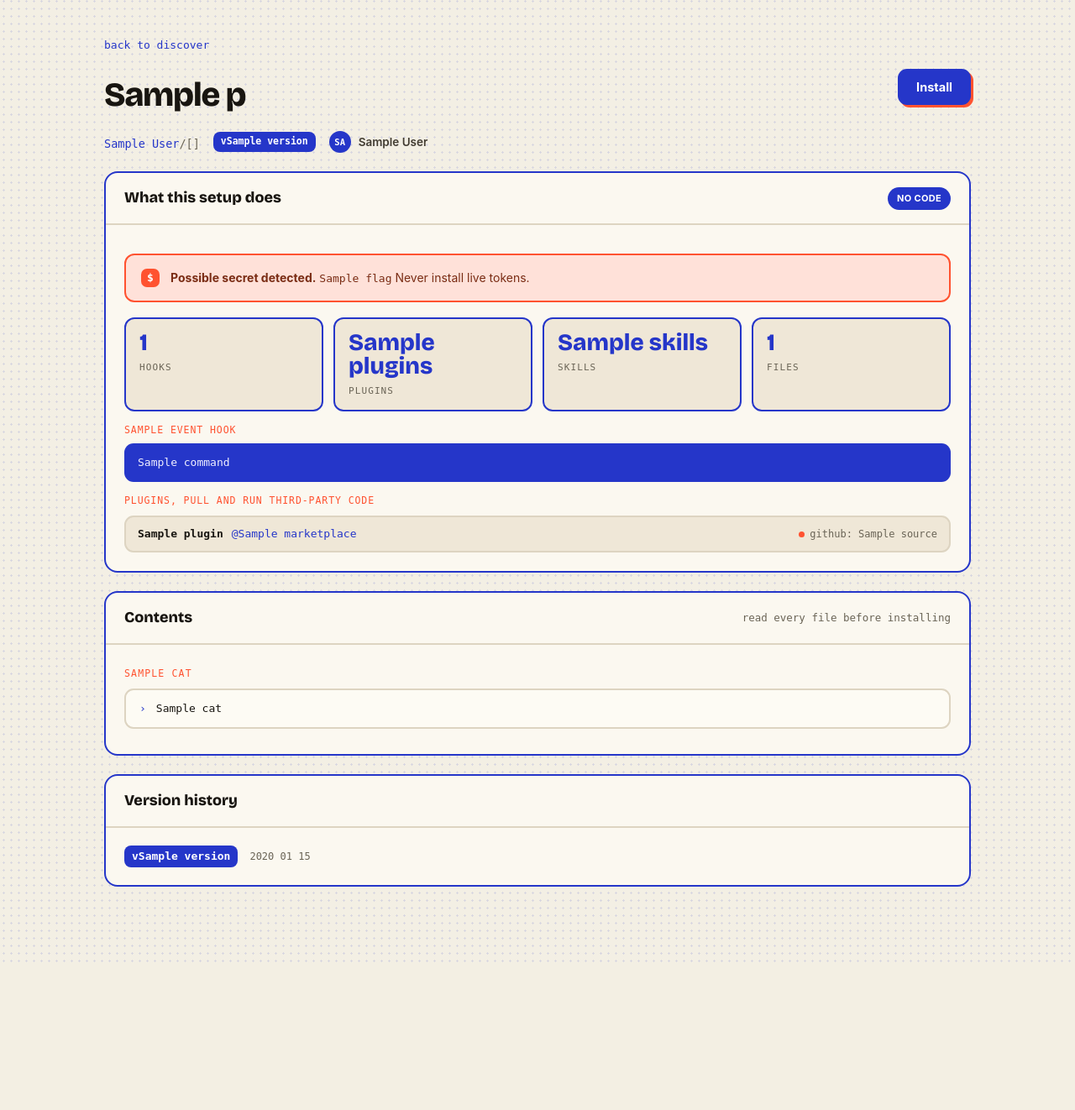
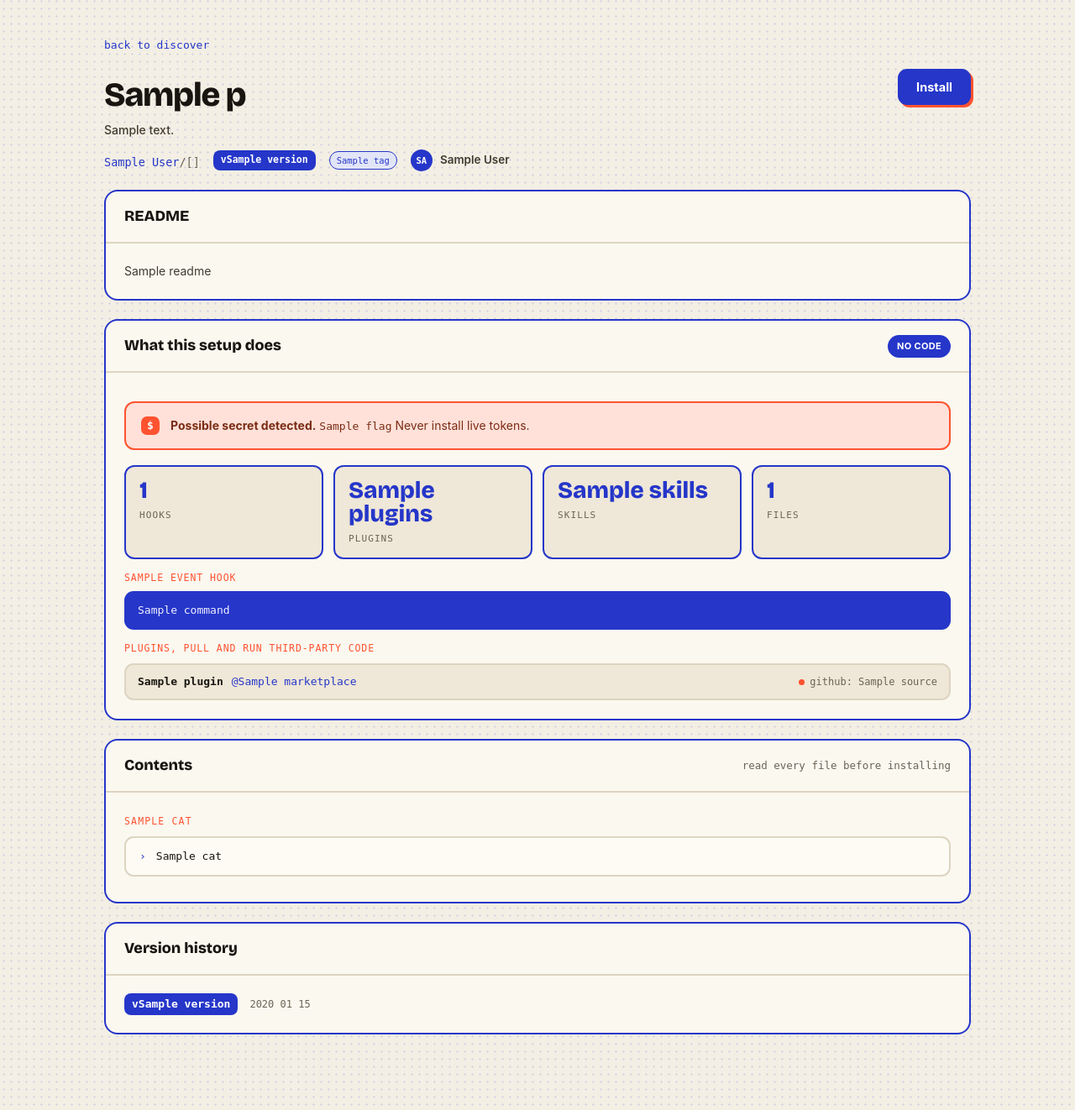
Before and after one commit to catancs/dothub, a FastAPI app: template app/templates/detail.html in a window 1280 px wide. Shown: the part 66-1388 px from the top of the page at 84% size. Before the commit the page ends 1212 px from the top, so only its background shows below. Run offline with FastAPI, Linux system fonts and the light colour scheme; the template is opened without the code that fills it: most values are stand-ins (such as "Sample title", 1, 10 or a date in 2020); parts of the project's set-up code (start-up, migrations or seed data) failed here and were passed over; some web fonts are replaced.

Commit message:
feat: render README and tag set on detail page

```diff
--- a/app/static/app.css
+++ b/app/static/app.css
@@ -173,3 +173,5 @@ details.file>summary .tag{font-size:10.5px;padding:2px 8px;border-radius:999px;b
 .foot-note{margin-top:42px;font-size:13px;color:var(--ink-3);text-align:center;font-family:var(--mono)}
 .tag{font-family:var(--mono);font-size:10.5px;font-weight:500;color:var(--blue);background:var(--blue-tint);border:1.2px solid var(--blue);padding:2px 8px;border-radius:999px;white-space:nowrap}
 @media(max-width:760px){.grid{grid-template-columns:1fr}.nav-links{display:none}h1.big{font-size:38px}}
+
+pre.readme{white-space:pre-wrap;word-break:break-word;font-family:var(--sans);font-size:14px;line-height:1.6;color:var(--ink-2);background:none;padding:0;margin:0}
--- a/app/templates/detail.html
+++ b/app/templates/detail.html
@@ -6,9 +6,15 @@
 <div class="detail-head">
   <div>
     <h1>{{ p.title }}</h1>
+    {% if p.description %}
+    <p class="sub" style="margin:0 0 8px;font-size:14px">{{ p.description }}</p>
+    {% endif %}
     <div class="detail-meta">
       <span class="slug" style="font-size:13.5px"><b>{{ p.author }}</b>/{{ p.slug }}</span>
       <span class="vtag">v{{ p.version }}</span>
+      {% for t in tags %}
+      <a class="tag" href="/?tag={{ t }}">{{ t }}</a>
+      {% endfor %}
       <span class="who"><span class="mini">{{ p.author[:2]|upper }}</span>{{ p.author }}</span>
     </div>
   </div>
@@ -19,6 +25,15 @@
     <button class="btn primary" id="install-btn" onclick="install()">Install</button>
   </div>
 </div>
+
+{% if readme %}
+<div class="panel">
+  <div class="panel-h"><h4>README</h4></div>
+  <div class="panel-b">
+    <pre class="readme">{{ readme }}</pre>
+  </div>
+</div>
+{% endif %}
 
 <div class="panel" id="install-help" style="display:none">
   <div class="panel-h"><h4>Install this setup</h4></div>
--- a/app/web/detail.py
+++ b/app/web/detail.py
@@ -52,10 +52,14 @@ def detail(slug: str, request: Request,
         by_cat.setdefault(_cat(path), []).append((path, p["file_contents"][path]))
     groups = [(cat, by_cat[cat]) for cat in _CAT_ORDER if cat in by_cat]
 
+    readme = p["file_contents"].get("README.md")
+    tags = p["effects"].get("tags", [])
     return render(request, "detail.html", {
         "p": p,
         "versions": versions,
         "is_owner": is_owner,
         "current": s.latest_version,
         "groups": groups,
+        "readme": readme,
+        "tags": tags,
     }, user=user)
```
Also changed, not shown: tests/test_readme.py (added, +33 -0 lines).
